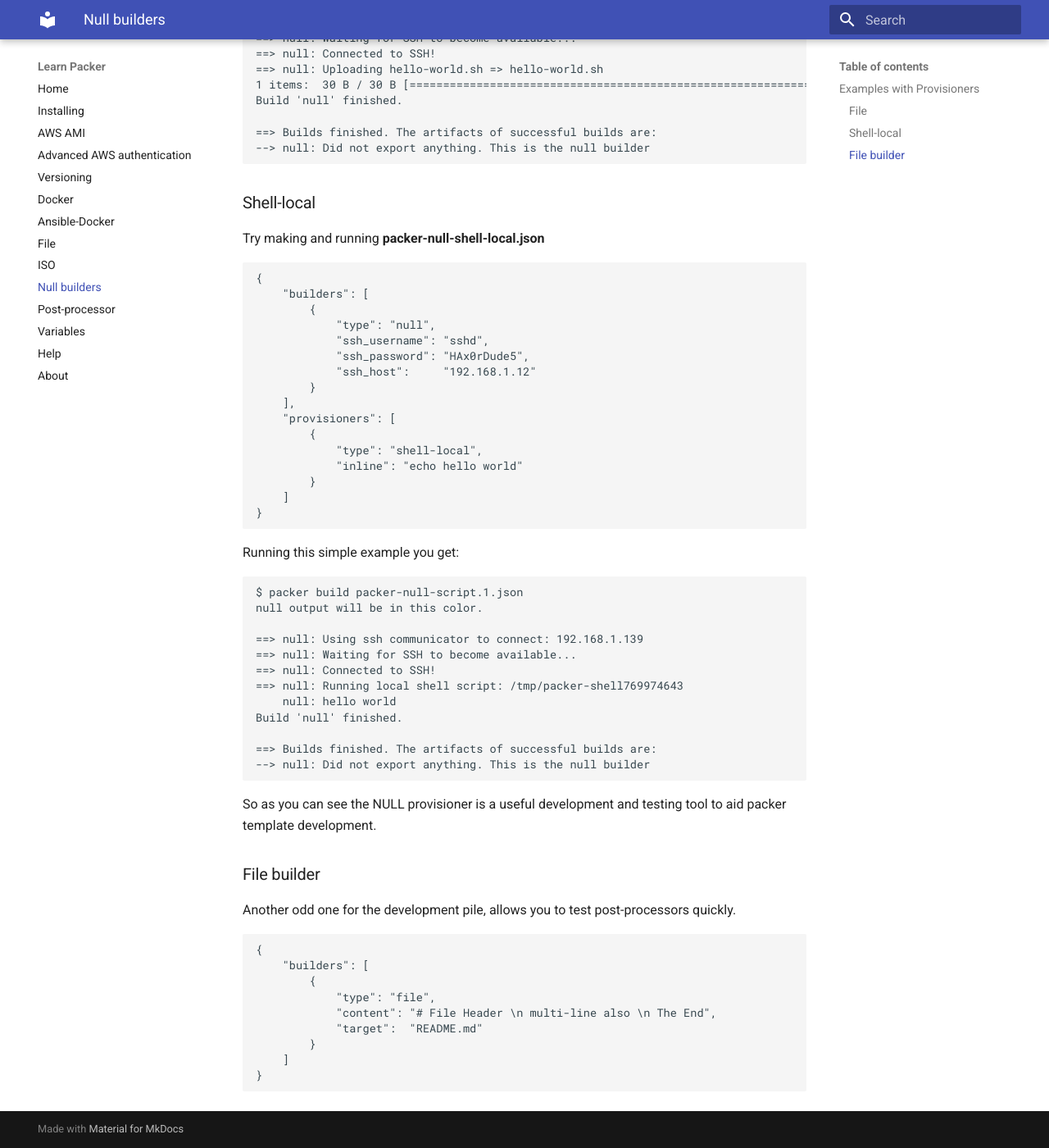
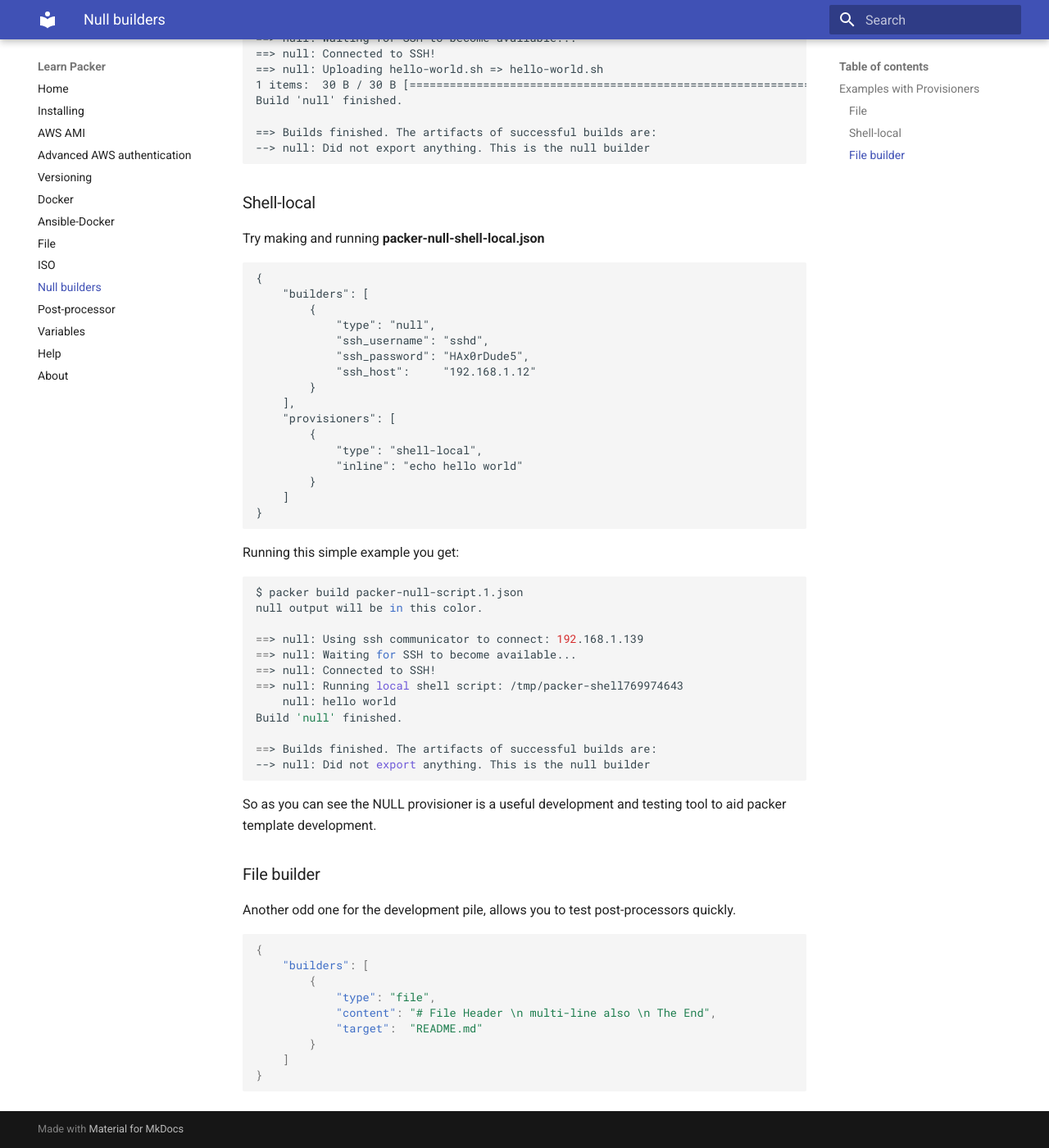
Before and after one commit to JamesWoolfenden/learn-packer, an MkDocs documentation site: the page built from docs/packer-null.md, in a window 1280 px wide and 1400 px high, scrolled down 1517 px. Shown: the whole window at 82% size. Built offline with MkDocs 1.6.1 and Material for MkDocs 9.7.7, drawn with Linux system fonts in a browser that asks for light colours; some of the changed text lies outside the part shown.

Commit message:
New extensions

```diff
--- a/mkdocs.yml
+++ b/mkdocs.yml
@@ -15,3 +15,24 @@
     - Help: help.md
     - About: about.md
 theme: material
+
+markdown_extensions:
+  - admonition
+  - codehilite
+  - meta
+  - pymdownx.arithmatex
+  - pymdownx.betterem:
+      smart_enable: all
+  - pymdownx.caret
+  - pymdownx.critic
+  - pymdownx.details
+  - pymdownx.emoji:
+      emoji_generator: !!python/name:pymdownx.emoji.to_svg
+  - pymdownx.inlinehilite
+  - pymdownx.magiclink
+  - pymdownx.mark
+  - pymdownx.smartsymbols
+  - pymdownx.superfences
+  - pymdownx.tasklist:
+      custom_checkbox: true
+  - pymdownx.tilde
```
Also changed, not shown: docs/packer-aws-ami.md (+4 -3 lines).
